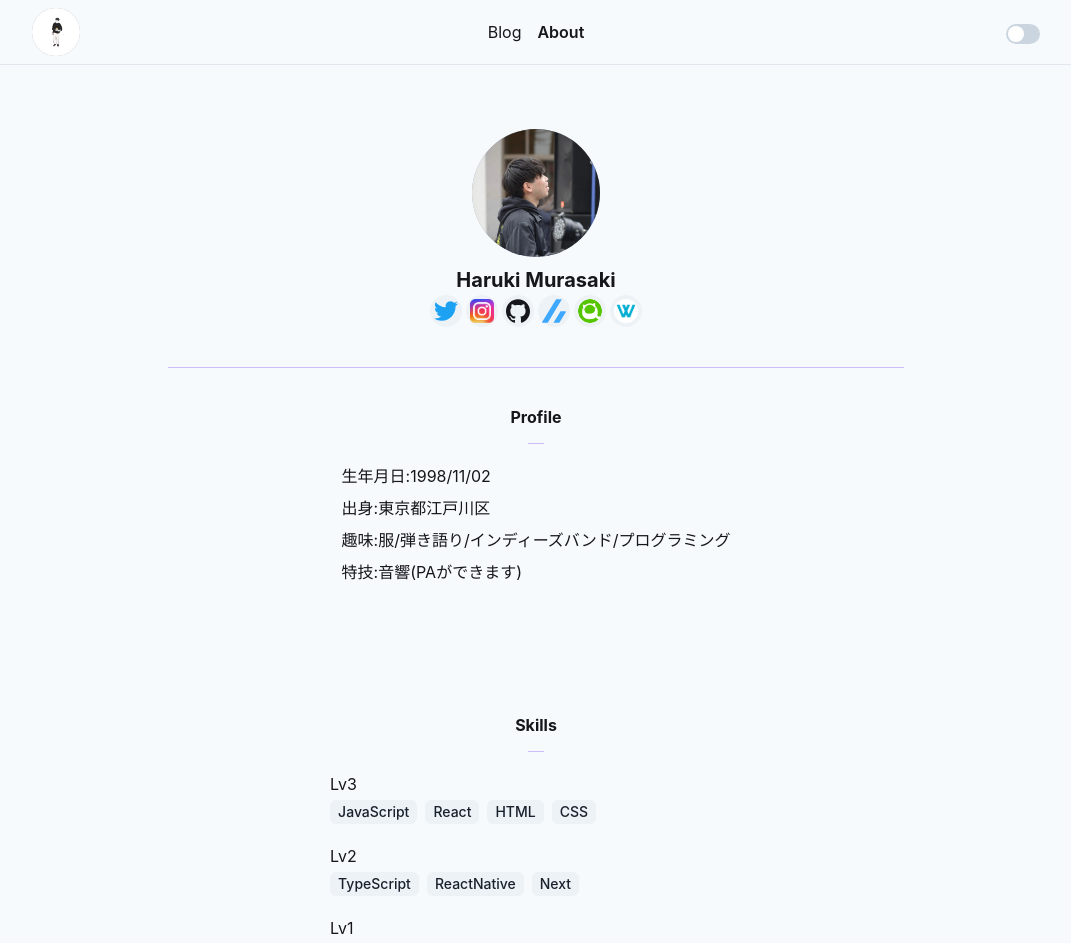
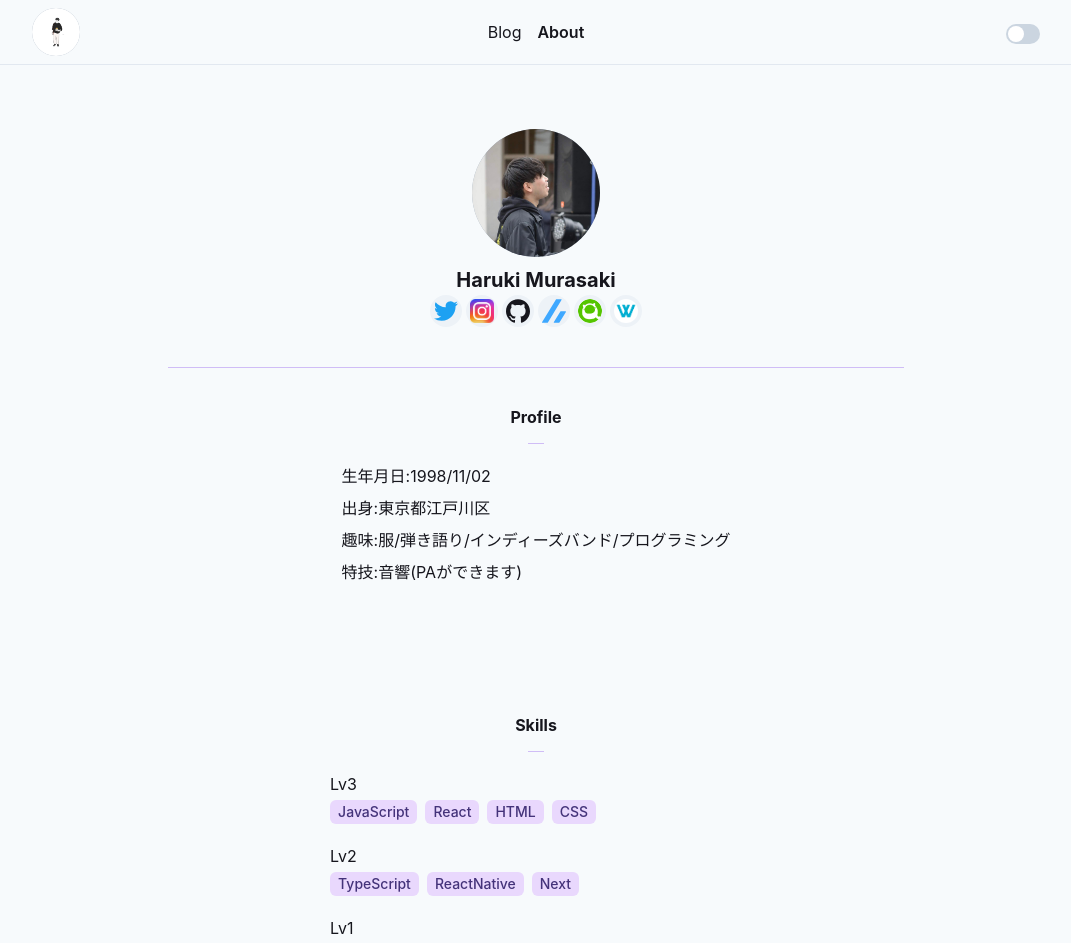
Before and after one commit to mrskiro/blog-first, a Next.js app: page /about in a window 1280 px wide. Shown: the top 943 px of the page, without its empty margins (104-1175 px from the left). Built offline with nearby package versions, Linux system fonts and the light colour scheme.

Commit message:
Add color to Tag

```diff
--- a/src/pages/about.tsx
+++ b/src/pages/about.tsx
@@ -60,7 +60,7 @@ const About = () => (
                 <Wrap>
                   {skill.items.map((item, index) => (
                     <WrapItem key={index}>
-                      <Tag>{item}</Tag>
+                      <Tag colorScheme="purple">{item}</Tag>
                     </WrapItem>
                   ))}
                 </Wrap>
```
